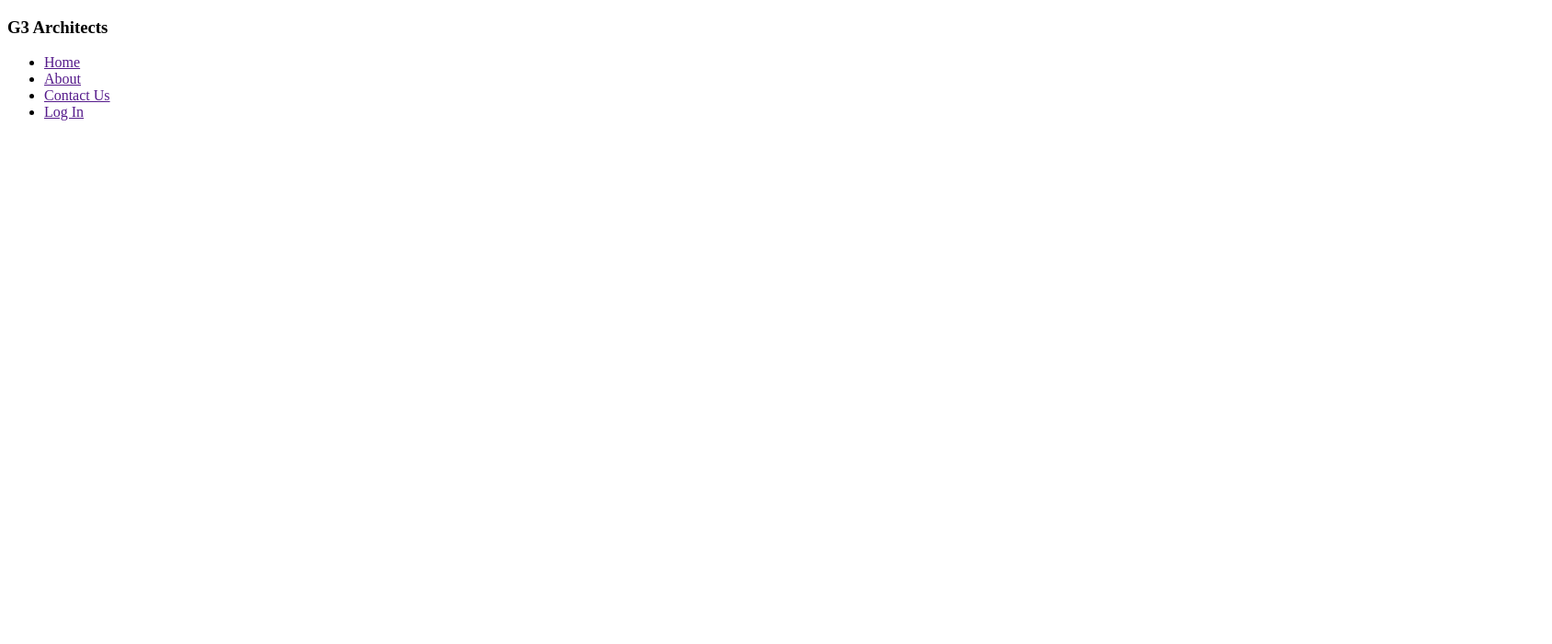
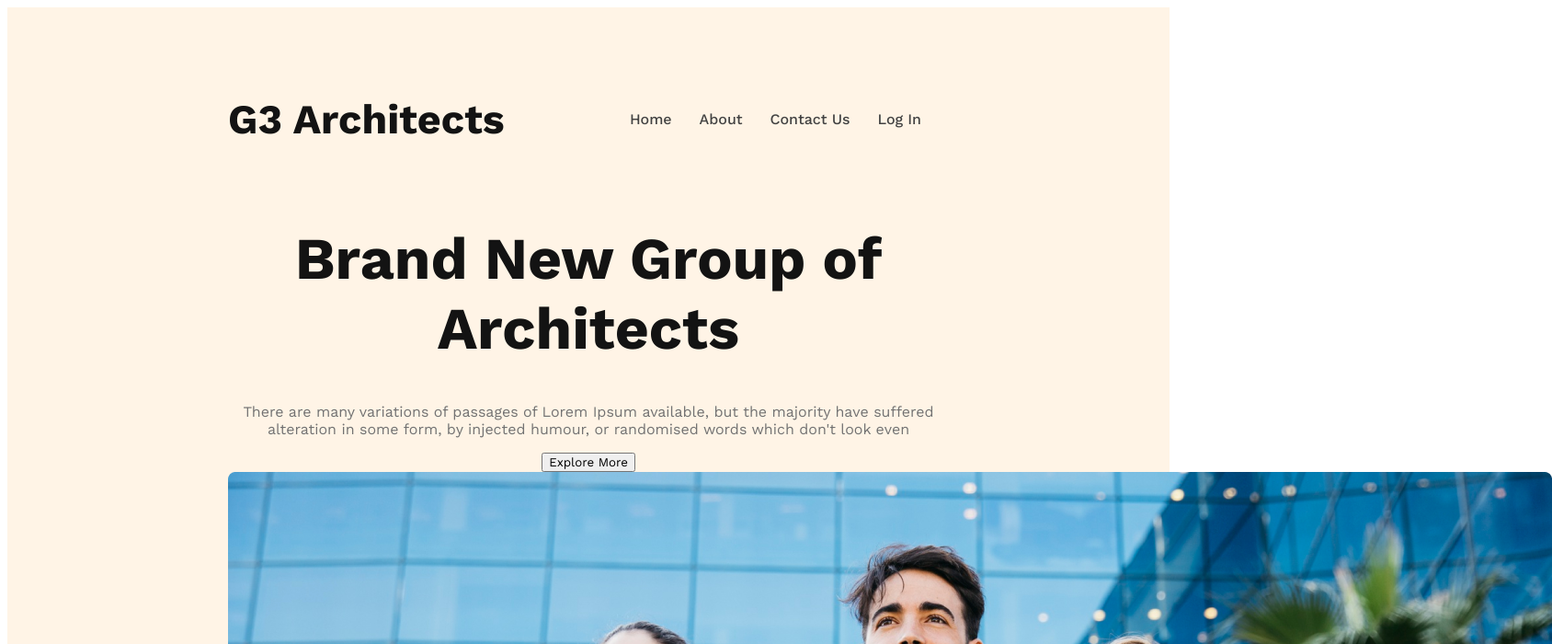
Before and after one commit to Developer-AbuBakar/architects-website, a plain HTML site: page index.html in a window 1280 px wide. Shown: the top 700 px of the page at 92% size, 1688 px wide, since content can reach past the window. Drawn offline with nearby package versions, Linux system fonts and the light colour scheme.

Commit message:
banner content added

```diff
--- a/index.html
+++ b/index.html
@@ -1,14 +1,15 @@
 <!DOCTYPE html>
 <html lang="en">
   <head>
-    <meta charset="UTF-8">
-    <meta name="viewport" content="width=device-width, initial-scale=1.0">
+    <meta charset="UTF-8" />
+    <meta name="viewport" content="width=device-width, initial-scale=1.0" />
     <title>Architects Website</title>
+    <link rel="stylesheet" href="/styles/style.css" />
   </head>
   <body>
     <header>
       <nav>
-            <h3>G3 Architects</h3>
+        <h3 class="nav-title">G3 Architects</h3>
         <ul>
           <li><a href="">Home</a></li>
           <li><a href="">About</a></li>
@@ -16,12 +17,16 @@
           <li><a href="">Log In</a></li>
         </ul>
       </nav>
+      <div class="banner">
+        <div class="banner-content">
+          <h1 class="banner-title">Brand New Group of Architects</h1>
+          <p class="banner-description">There are many variations of passages of Lorem Ipsum available, but the majority have suffered alteration in some form, by injected humour, or randomised words which don't look even</p>
+          <button class="btn-primary">Explore More</button>
+        </div>
+        <img src="./images/banner.png" alt="" />
+      </div>
     </header>
-    <main>
-
-    </main>
-    <footer>
-
-    </footer>
+    <main></main>
+    <footer></footer>
   </body>
 </html>
--- a/styles/style.css
+++ b/styles/style.css
@@ -4,3 +4,50 @@
   font-family: "Open Sans", sans-serif;
   font-family: "Work Sans", sans-serif;
 }
+.btn-primary{
+
+}
+
+/* header styles */
+header {
+  background: rgba(255, 144, 14, 0.1);
+  padding: 50px 240px;
+}
+/* nav styles */
+nav {
+  display: flex;
+  justify-content: space-between;
+  align-items: center;
+}
+.nav-title {
+  font-size: 2.8rem;
+  color: #131313;
+  font-weight: 700;
+}
+nav > ul {
+  display: flex;
+}
+nav li {
+  list-style: none;
+  margin-right: 30px;
+  font-weight: 500;
+  font-size: 1rem;
+}
+nav li a {
+  text-decoration: none;
+  color: #424242;
+}
+/* banner styles */
+.banner-content{
+    max-width: 800px;
+    text-align: center;
+    margin: 0 auto;
+}
+.banner-title{
+    font-size: 4rem;
+    font-weight: 700;
+    color: #131313;
+}
+.banner-description{
+    color: #727272;
+}
```
Lines whose indentation alone changed are shown as unchanged.
